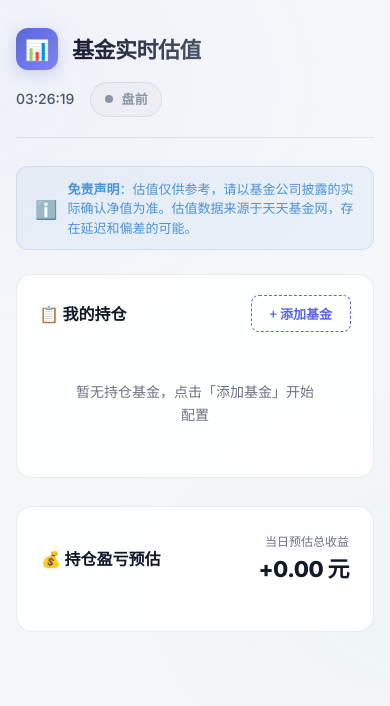
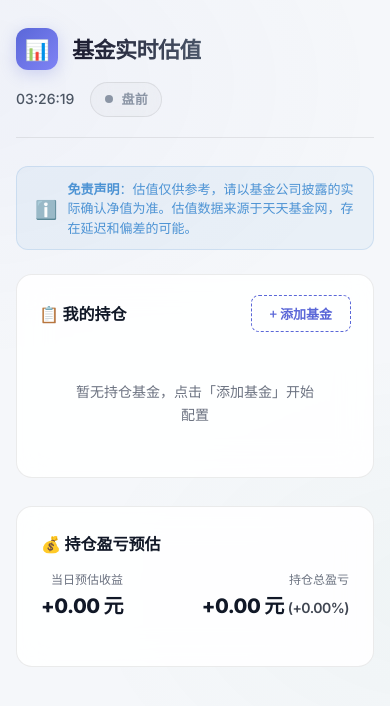
Before and after one commit to beifeng778/realtime_fund_valuation, a React (Vite) app: page / in a window 390 px wide. Shown: the top 706 px of the page. Built offline with nearby package versions, Linux system fonts and the light colour scheme.

Commit message:
feat: add PortfolioSummary component with associated styling for displaying fund holding profits.

```diff
--- a/src/components/PortfolioSummary.tsx
+++ b/src/components/PortfolioSummary.tsx
@@ -10,8 +10,11 @@ interface ProfitItem {
   name: string;
   code: string;
   shares: number;
+  costNav: number;
   changePercent: number;
-  profitAmount: number;
+  dailyProfit: number; // 当日预估收益 = 份额 × (预估净值 - 昨日净值)
+  totalProfit: number; // 持仓总盈亏   = 份额 × (预估净值 - 成本净值)
+  totalProfitPercent: number; // 总盈亏百分比
   estimatedNav: number;
   nav: number;
 }
@@ -24,42 +27,81 @@ export const PortfolioSummary: React.FC<PortfolioSummaryProps> = ({
     .map((h) => {
       const val = valuations.get(h.fundCode);
       if (!val) return null;
-      const profitAmount = h.shares * (val.estimatedNav - val.nav);
+      const dailyProfit = h.shares * (val.estimatedNav - val.nav);
+      const totalProfit = h.shares * (val.estimatedNav - h.costNav);
+      const totalCost = h.shares * h.costNav;
+      const totalProfitPercent =
+        totalCost > 0 ? (totalProfit / totalCost) * 100 : 0;
       return {
         name: val.name,
         code: val.code,
         shares: h.shares,
+        costNav: h.costNav,
         changePercent: val.estimatedChangePercent,
-        profitAmount,
+        dailyProfit,
+        totalProfit,
+        totalProfitPercent,
         estimatedNav: val.estimatedNav,
         nav: val.nav,
       };
     })
     .filter(Boolean) as ProfitItem[];
 
-  const totalProfit = items.reduce((sum, item) => sum + item.profitAmount, 0);
-  const isRise = totalProfit > 0;
-  const isFall = totalProfit < 0;
+  const totalDailyProfit = items.reduce(
+    (sum, item) => sum + item.dailyProfit,
+    0,
+  );
+  const totalHoldingProfit = items.reduce(
+    (sum, item) => sum + item.totalProfit,
+    0,
+  );
+  const totalCost = items.reduce(
+    (sum, item) => sum + item.shares * item.costNav,
+    0,
+  );
+  const totalHoldingProfitPercent =
+    totalCost > 0 ? (totalHoldingProfit / totalCost) * 100 : 0;
 
   const formatMoney = (v: number) => {
     const sign = v >= 0 ? "+" : "";
     return `${sign}${v.toFixed(2)}`;
   };
 
-  const getColorClass = (v: number) => (v > 0 ? "rise" : v < 0 ? "fall" : "");
-
   return (
     <div className="portfolio-panel">
       <div className="portfolio-panel__header">
         <div className="portfolio-panel__title">💰 持仓盈亏预估</div>
+        <div className="portfolio-panel__totals">
           <div className="portfolio-panel__total">
-          <div className="portfolio-panel__total-label">当日预估总收益</div>
+            <div className="portfolio-panel__total-label">当日预估收益</div>
             <div
               className={`portfolio-panel__total-value portfolio-panel__total-value--${
-              isRise ? "rise" : isFall ? "fall" : ""
+                totalDailyProfit > 0
+                  ? "rise"
+                  : totalDailyProfit < 0
+                    ? "fall"
+                    : ""
               } number-animate`}
             >
-            {formatMoney(totalProfit)} 元
+              {formatMoney(totalDailyProfit)} 元
+            </div>
+          </div>
+          <div className="portfolio-panel__total">
+            <div className="portfolio-panel__total-label">持仓总盈亏</div>
+            <div
+              className={`portfolio-panel__total-value portfolio-panel__total-value--${
+                totalHoldingProfit > 0
+                  ? "rise"
+                  : totalHoldingProfit < 0
+                    ? "fall"
+                    : ""
+              } number-animate`}
+            >
+              {formatMoney(totalHoldingProfit)} 元
+              <span className="portfolio-panel__total-percent">
+                ({formatMoney(totalHoldingProfitPercent)}%)
+              </span>
+            </div>
           </div>
         </div>
       </div>
@@ -67,13 +109,17 @@ export const PortfolioSummary: React.FC<PortfolioSummaryProps> = ({
       <div className="portfolio-list">
         {items.map((item) => (
           <div key={item.code} className="portfolio-item">
+            <div className="portfolio-item__info">
               <div className="portfolio-item__name">{item.name}</div>
-            <div className="portfolio-item__shares">
-              {item.shares.toLocaleString()} 份
+              <div className="portfolio-item__meta">
+                {item.shares.toLocaleString()} 份 · 成本{" "}
+                {item.costNav.toFixed(4)}
+              </div>
             </div>
             <div className="portfolio-item__right">
-              <div
-                className="portfolio-item__change"
+              <span className="portfolio-item__label">当日</span>
+              <span
+                className="portfolio-item__pct"
                 style={{
                   color:
                     item.changePercent > 0
@@ -85,20 +131,48 @@ export const PortfolioSummary: React.FC<PortfolioSummaryProps> = ({
               >
                 {item.changePercent >= 0 ? "+" : ""}
                 {item.changePercent.toFixed(2)}%
-              </div>
-              <div
-                className="portfolio-item__profit"
+              </span>
+              <span
+                className="portfolio-item__amt"
                 style={{
                   color:
-                    item.profitAmount > 0
+                    item.dailyProfit > 0
                       ? "var(--color-rise)"
-                      : item.profitAmount < 0
+                      : item.dailyProfit < 0
                         ? "var(--color-fall)"
                         : "var(--color-flat)",
                 }}
               >
-                {formatMoney(item.profitAmount)} 元
-              </div>
+                {formatMoney(item.dailyProfit)}元
+              </span>
+
+              <span className="portfolio-item__label">总盈亏</span>
+              <span
+                className="portfolio-item__pct"
+                style={{
+                  color:
+                    item.totalProfit > 0
+                      ? "var(--color-rise)"
+                      : item.totalProfit < 0
+                        ? "var(--color-fall)"
+                        : "var(--color-flat)",
+                }}
+              >
+                {formatMoney(item.totalProfitPercent)}%
+              </span>
+              <span
+                className="portfolio-item__amt"
+                style={{
+                  color:
+                    item.totalProfit > 0
+                      ? "var(--color-rise)"
+                      : item.totalProfit < 0
+                        ? "var(--color-fall)"
+                        : "var(--color-flat)",
+                }}
+              >
+                {formatMoney(item.totalProfit)}元
+              </span>
             </div>
           </div>
         ))}
--- a/src/index.css
+++ b/src/index.css
@@ -509,7 +509,7 @@ body::before {
 
 .portfolio-panel__header {
   display: flex;
-  align-items: center;
+  align-items: flex-start;
   justify-content: space-between;
   margin-bottom: 20px;
 }
@@ -517,6 +517,12 @@ body::before {
 .portfolio-panel__title {
   font-size: 16px;
   font-weight: 600;
+}
+
+.portfolio-panel__totals {
+  display: flex;
+  gap: 24px;
+  text-align: right;
 }
 
 .portfolio-panel__total {
@@ -531,9 +537,16 @@ body::before {
 
 .portfolio-panel__total-value {
   font-family: var(--font-mono);
-  font-size: 28px;
+  font-size: 24px;
   font-weight: 800;
   letter-spacing: -0.5px;
+}
+
+.portfolio-panel__total-percent {
+  font-size: 14px;
+  font-weight: 600;
+  margin-left: 4px;
+  opacity: 0.8;
 }
 
 .portfolio-panel__total-value--rise {
@@ -551,7 +564,7 @@ body::before {
 
 .portfolio-item {
   display: grid;
-  grid-template-columns: 1fr auto auto;
+  grid-template-columns: 1fr auto;
   gap: 20px;
   align-items: center;
   padding: 12px 16px;
@@ -566,6 +579,10 @@ body::before {
   border-color: var(--border-color);
 }
 
+.portfolio-item__info {
+  min-width: 0;
+}
+
 .portfolio-item__name {
   font-size: 14px;
   font-weight: 500;
@@ -574,35 +591,44 @@ body::before {
   text-overflow: ellipsis;
 }
 
-.portfolio-item__shares {
+.portfolio-item__meta {
+  font-family: var(--font-mono);
+  font-size: 12px;
+  color: var(--text-muted);
+  margin-top: 2px;
+}
+
+.portfolio-item__right {
+  display: grid;
+  grid-template-columns: auto auto auto;
+  gap: 4px 8px;
+  align-items: center;
+  justify-items: end;
   font-family: var(--font-mono);
   font-size: 13px;
-  color: var(--text-secondary);
-  text-align: right;
+  font-weight: 600;
   white-space: nowrap;
 }
 
-.portfolio-item__right {
-  display: flex;
-  flex-direction: column;
-  align-items: flex-end;
-  gap: 2px;
+.portfolio-item__label {
+  font-family: var(--font-sans);
+  font-size: 11px;
+  font-weight: 600;
+  letter-spacing: 0.5px;
+  color: var(--text-secondary);
+  background: rgba(0, 0, 0, 0.03);
+  padding: 2px 8px;
+  border-radius: 10px;
+  text-align: center;
+  justify-self: end;
 }
 
-.portfolio-item__change {
-  font-family: var(--font-mono);
-  font-size: 13px;
-  font-weight: 600;
+.portfolio-item__pct {
   text-align: right;
-  white-space: nowrap;
 }
 
-.portfolio-item__profit {
-  font-family: var(--font-mono);
-  font-size: 14px;
-  font-weight: 700;
+.portfolio-item__amt {
   text-align: right;
-  white-space: nowrap;
 }
 
 /* ==========================================
@@ -1140,16 +1166,21 @@ body::before {
   }
 
   .portfolio-item {
-    grid-template-columns: 1fr auto;
     gap: 8px;
   }
 
-  .portfolio-item__shares {
-    display: none;
+  .portfolio-panel__header {
+    flex-direction: column;
+    gap: 12px;
+  }
+
+  .portfolio-panel__totals {
+    width: 100%;
+    justify-content: space-between;
   }
 
   .portfolio-panel__total-value {
-    font-size: 22px;
+    font-size: 20px;
   }
 
   /* 持仓编辑器移动端适配 */
```
Lines whose indentation alone changed are shown as unchanged.
